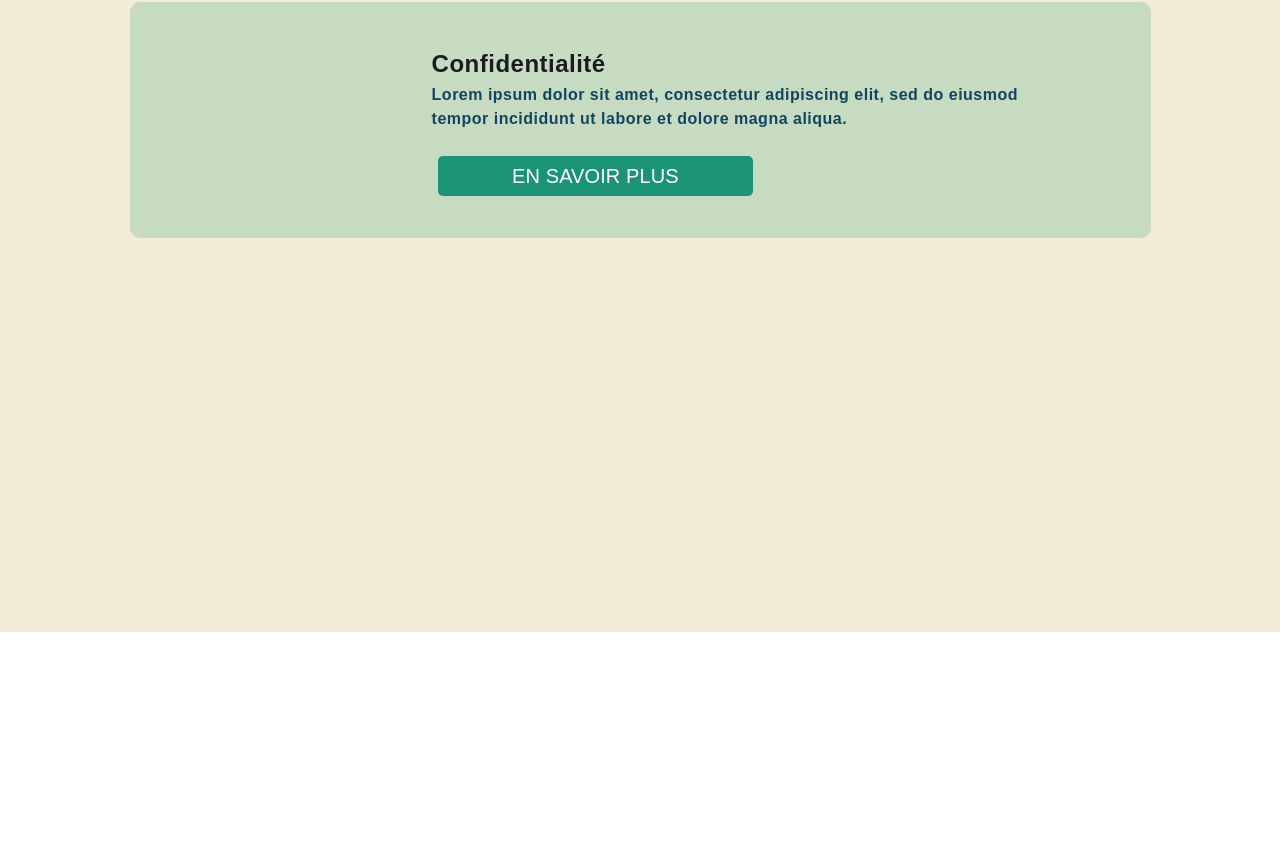
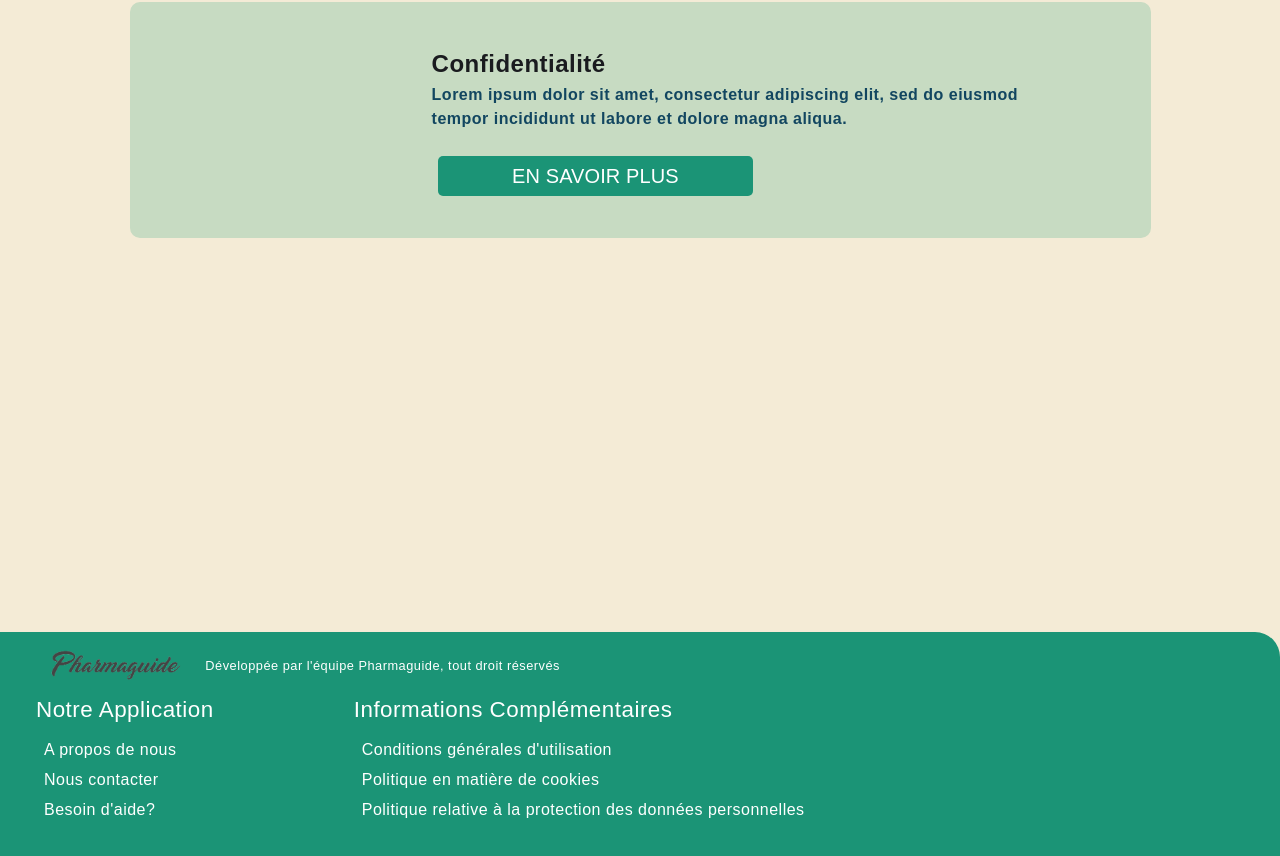
Before and after one commit to Pullup59/Pharmaguide, an Angular app in the folder Pharmaguide/: page /home in a window 1280 px wide. Shown: the part 550-1406 px from the top of the page. Before the commit the page ends 1182 px from the top, so only its background shows below. Built offline with nearby package versions, Linux system fonts and the light colour scheme.

Commit message:
feat(footer): UI implementation

```diff
--- a/Pharmaguide/src/app/shared/toolbar/toolbar.component.html
+++ b/Pharmaguide/src/app/shared/toolbar/toolbar.component.html
@@ -105,3 +105,48 @@
     <router-outlet></router-outlet>
   </mat-sidenav-content>
 </mat-sidenav-container>
+<footer>
+  <div class="footer-header">
+    <img
+            src="../../../app/assets/img/textlogo.png"
+            class="footer-header-textlogo" />
+    <div>
+      Développée par l'équipe Pharmaguide, tout droit réservés
+    </div>
+  </div>
+  <div class="footer-body">
+    <div class="footer-body-column">
+      <div class="footer-body-column-title">
+        Notre Application
+      </div>
+      <div class="footer-body-column-content">
+        <div class="footer-body-column-content-element">
+          <a href="">A propos de nous</a>
+        </div>
+        <div class="footer-body-column-content-element">
+          <a href="">Nous contacter</a>
+        </div>
+        <div class="footer-body-column-content-element">
+          <a href="">Besoin d'aide?</a>
+        </div>
+      </div>
+    </div>
+
+    <div class="footer-body-column">
+      <div class="footer-body-column-title">
+        Informations Complémentaires
+      </div>
+      <div class="footer-body-column-content">
+        <div class="footer-body-column-content-element">
+          <a href="">Conditions générales d'utilisation</a>
+        </div>
+        <div class="footer-body-column-content-element">
+          <a href="">Politique en matière de cookies</a>
+        </div>
+        <div class="footer-body-column-content-element">
+          <a href="">Politique relative à la protection des données personnelles</a>
+        </div>
+      </div>
+    </div>
+  </div>
+</footer>
--- a/Pharmaguide/src/app/shared/toolbar/toolbar.component.scss
+++ b/Pharmaguide/src/app/shared/toolbar/toolbar.component.scss
@@ -144,4 +144,68 @@ app-toolbar {
         font-size:20px;
         font-weight: 700;
     }
+
+    footer {
+        display: flex;
+        flex-direction: column;
+        background-color: #1B9476;
+        border-top-right-radius: 25px;
+        padding: 18px 36px;
+        color: white;
+    }
+
+    .footer-header {
+        display: flex;
+        flex-direction: row;
+        margin-bottom: 16px;
+        align-items: center;
+        font-size: 0.8em;
+    }
+
+    .footer-header-textlogo{
+        height: 32px;
+        padding-left: 6px;
+        padding-right: 22px;
+    }
+
+    .footer-body {
+        display: flex;
+        gap: 140px;
+        padding-bottom: 16px;
+    }
+
+    .footer-body-column {
+        display: flex;
+        flex-direction: column;
+    }
+
+    .footer-body-column-title {
+        font-size: 1.4em;
+        display: flex;
+        flex-direction: column;
+        padding-bottom: 16px;
+    }
+
+    // .footer-body-column-title::after {
+    //     content: "";
+    //     width: 200px;
+    //     border: solid 1px white;
+    //     background-color: white;
+    // }
+
+    .footer-body-column-content {
+        display: flex;
+        flex-direction: column;
+        margin-left: 8px;
+    }
+
+    .footer-body-column-content-element {
+        padding-bottom: 6px;
+        display: flex;
+    }
+
+    .footer-body-column-content-element a{
+        color: white;
+        text-decoration: none;
+    }
 }
```
Also changed, not shown: Pharmaguide/src/app/app.component.scss (line endings or trailing spaces).
